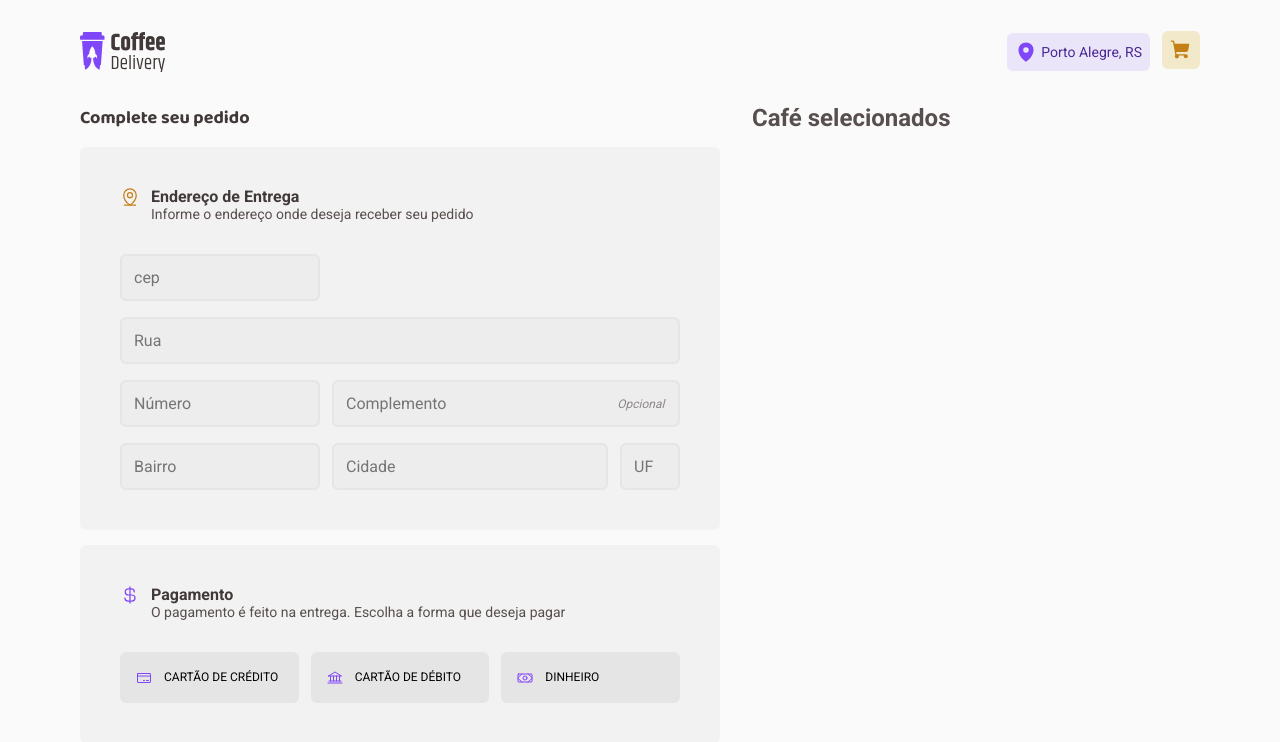
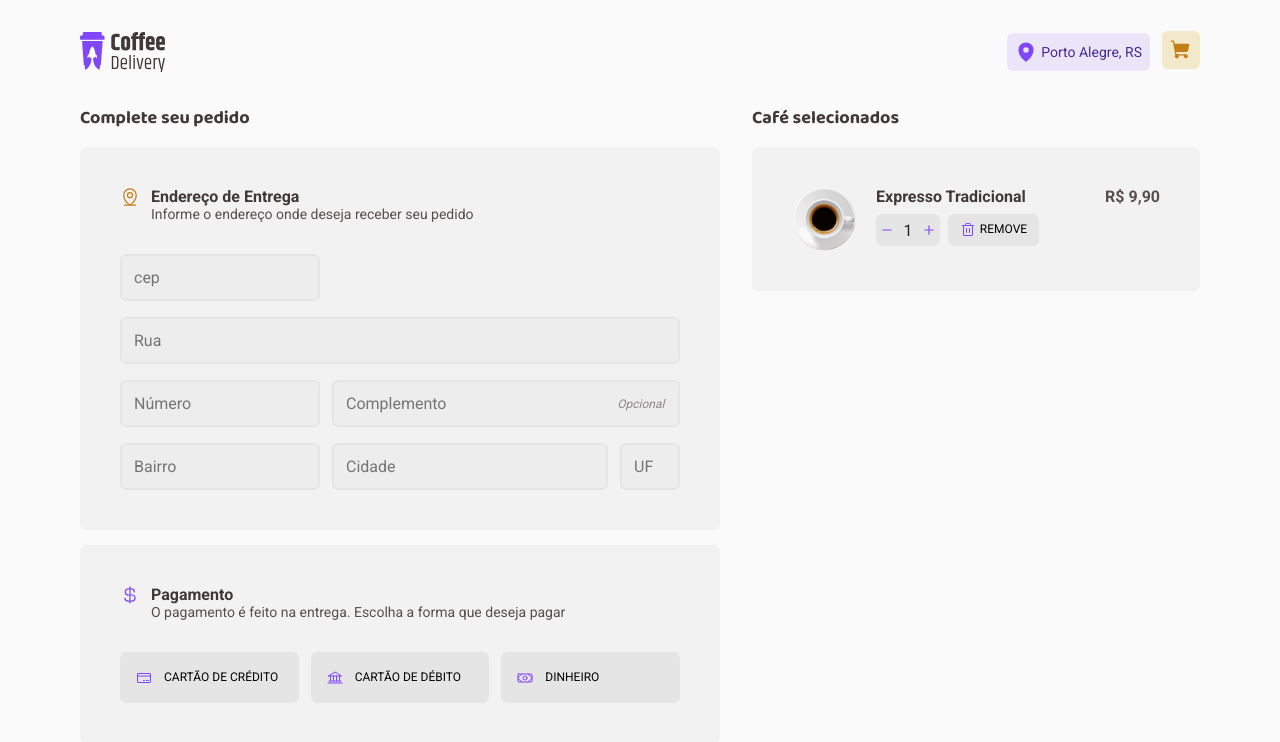
Before and after one commit to kleberfreire/coffee-delivery, a React (Vite) app: page /checkout in a window 1280 px wide. Shown: the top 742 px of the page. Built offline with nearby package versions, Linux system fonts and the light colour scheme.

Commit message:
teminando checkout

```diff
--- /dev/null
+++ b/src/pages/Checkout/ButtonRemove/index.tsx
@@ -0,0 +1,16 @@
+import { ReactNode } from 'react'
+import { Button } from './style'
+
+interface IButtonPurchaseProps {
+  method: string
+  icon: ReactNode
+}
+
+export function ButtonRemove({ icon, method }: IButtonPurchaseProps) {
+  return (
+    <Button>
+      {icon}
+      {method}
+    </Button>
+  )
+}
--- /dev/null
+++ b/src/pages/Checkout/ButtonRemove/style.ts
@@ -0,0 +1,26 @@
+import styled from 'styled-components'
+
+export const Button = styled.button`
+  border: none;
+  width: 5.6875rem;
+  height: 2rem;
+  background: ${(props) => props.theme['base-button']};
+  border-radius: 6px;
+  display: flex;
+  flex-wrap: nowrap;
+  align-items: center;
+  justify-content: center;
+  /* padding: 1rem; */
+  font-size: 0.75rem;
+  cursor: pointer;
+  text-transform: uppercase;
+  line-height: 160%;
+
+  & > svg {
+    height: 1rem;
+    width: 1rem;
+
+    color: ${(props) => props.theme.purple};
+    margin-right: 0.25rem;
+  }
+`
--- a/src/pages/Checkout/index.tsx
+++ b/src/pages/Checkout/index.tsx
@@ -3,11 +3,15 @@ import {
   CreditCard,
   CurrencyDollar,
   MapPinLine,
+  Minus,
   Money,
+  Plus,
+  Trash,
 } from 'phosphor-react'
 import { ButtonPurchase } from './ButtonPurchase'
 import {
   AddressWrapper,
+  ButtonContainer,
   ButtonsPurchaseWrapper,
   CompleteYourOrder,
   ConfirmPurchase,
@@ -22,10 +26,16 @@ import {
   InputNumber,
   InputRoad,
   InputUF,
+  ItemContainer,
   MethodPurchaseWrapper,
   MultiplesInputContainer,
+  QtdContainer,
+  TotalsContainer,
   WrapperContainer,
 } from './style'
+
+import expressoTradicional from '../../assets/coffees/coffee-tradicional.svg'
+import { ButtonRemove } from './ButtonRemove'
 
 export function Checkout() {
   return (
@@ -33,7 +43,6 @@ export function Checkout() {
       <CompleteYourOrder>
         <h1>Complete seu pedido</h1>
         <FormContainer>
-          <form action="">
           <AddressWrapper>
             <HeaderAddress>
               <MapPinLine size={20} />
@@ -80,12 +89,38 @@ export function Checkout() {
               <ButtonPurchase icon={<Money size={32} />} method="dinheiro" />
             </ButtonsPurchaseWrapper>
           </MethodPurchaseWrapper>
-          </form>
         </FormContainer>
       </CompleteYourOrder>
       <section>
         <ConfirmPurchase>
           <h1>Café selecionados</h1>
+          <TotalsContainer>
+            <ItemContainer>
+              <img src={expressoTradicional} alt="" />
+              <div>
+                <h2>Expresso Tradicional</h2>
+                <ButtonContainer>
+                  <QtdContainer>
+                    <button>
+                      <Minus size={12} weight="bold" />
+                    </button>
+                    <input
+                      type="number"
+                      placeholder="1"
+                      max="99"
+                      min="1"
+                      maxLength={2}
+                    />
+                    <button>
+                      <Plus size={12} weight="bold" />
+                    </button>
+                  </QtdContainer>
+                  <ButtonRemove icon={<Trash size={12} />} method="remove" />
+                </ButtonContainer>
+              </div>
+              <span>R$ 9,90</span>
+            </ItemContainer>
+          </TotalsContainer>
         </ConfirmPurchase>
       </section>
     </WrapperContainer>
--- a/src/pages/Checkout/style.ts
+++ b/src/pages/Checkout/style.ts
@@ -173,5 +173,100 @@ export const ButtonsPurchaseWrapper = styled.div`
 `
 
 export const ConfirmPurchase = styled.div`
+  & > h1 {
+    color: ${(props) => props.theme['base-subtitle']};
+    font-size: ${(props) => props.theme['title-xs']};
+    font-family: 'Baloo 2', cursive;
+  }
+`
+
+export const TotalsContainer = styled.div`
+  max-width: 28rem;
+  width: 100%;
+  margin-top: 0.9375rem;
+  border-radius: 6px;
+  padding: 2.5rem;
   display: flex;
+  flex-direction: column;
+  gap: 1rem;
+  background: ${(props) => (props) => props.theme['base-card']};
 `
+
+export const ItemContainer = styled.div`
+  display: flex;
+  width: 23rem;
+  & > img {
+    width: 4rem;
+    margin-right: 1.25rem;
+  }
+
+  & > div {
+    & > h2 {
+      font-size: ${(props) => props.theme['text-regular-m']};
+      color: ${(props) => props.theme['base-subtitle']};
+    }
+  }
+
+  & > span {
+    width: 100%;
+    text-align: right;
+    color: ${(props) => props.theme['base-text']};
+    font-size: ${(props) => props.theme['text-bold-m']};
+    font-weight: bold;
+  }
+`
+
+export const ButtonContainer = styled.div`
+  display: flex;
+  align-items: center;
+
+  margin-top: 0.5rem;
+`
+
+export const QtdContainer = styled.div`
+  width: 4.5=rem;
+  height: 2rem;
+  background: ${(props) => props.theme['base-button']};
+
+  display: flex;
+  align-items: center;
+  justify-content: space-around;
+  border-radius: 6px;
+
+  margin-right: 0.5rem;
+
+  button {
+    background: none;
+    border: none;
+    width: 1.4rem;
+    height: 100%;
+    cursor: pointer;
+    color: ${(props) => props.theme.purple};
+  }
+
+  & > input[type='number'] {
+    width: 1.2rem;
+    height: 100%;
+    -moz-appearance: textfield;
+    border: none;
+    background: transparent;
+    text-align: center;
+    color: ${(props) => props.theme['base-title']};
+    font-size: ${(props) => props.theme['text-regular-m']};
+  }
+
+  & > input[type='number']::placeholder {
+    color: ${(props) => props.theme['base-title']};
+    font-size: ${(props) => props.theme['text-regular-m']};
+  }
+
+  /* & > input[type='number']:focus {
+    background: #fff;
+  } */
+
+  & > input[type='number']::-webkit-outer-spin-button,
+  input[type='number']::-webkit-inner-spin-button {
+    -webkit-appearance: none;
+    margin: 0;
+  }
+`
```
Lines whose indentation alone changed are shown as unchanged.
